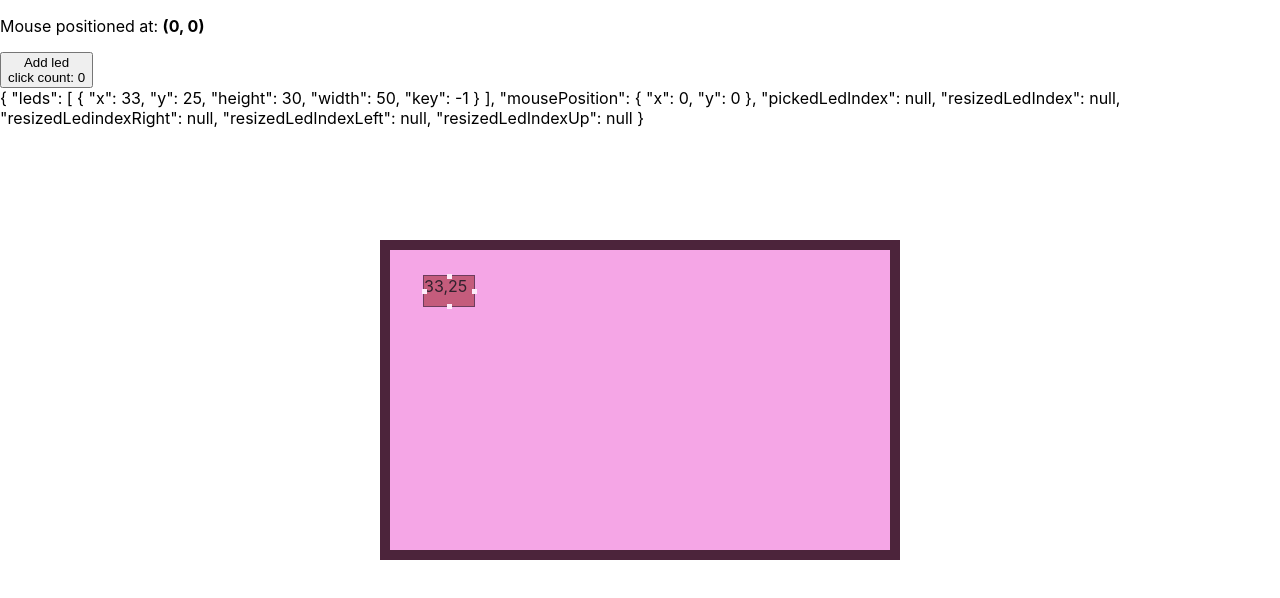
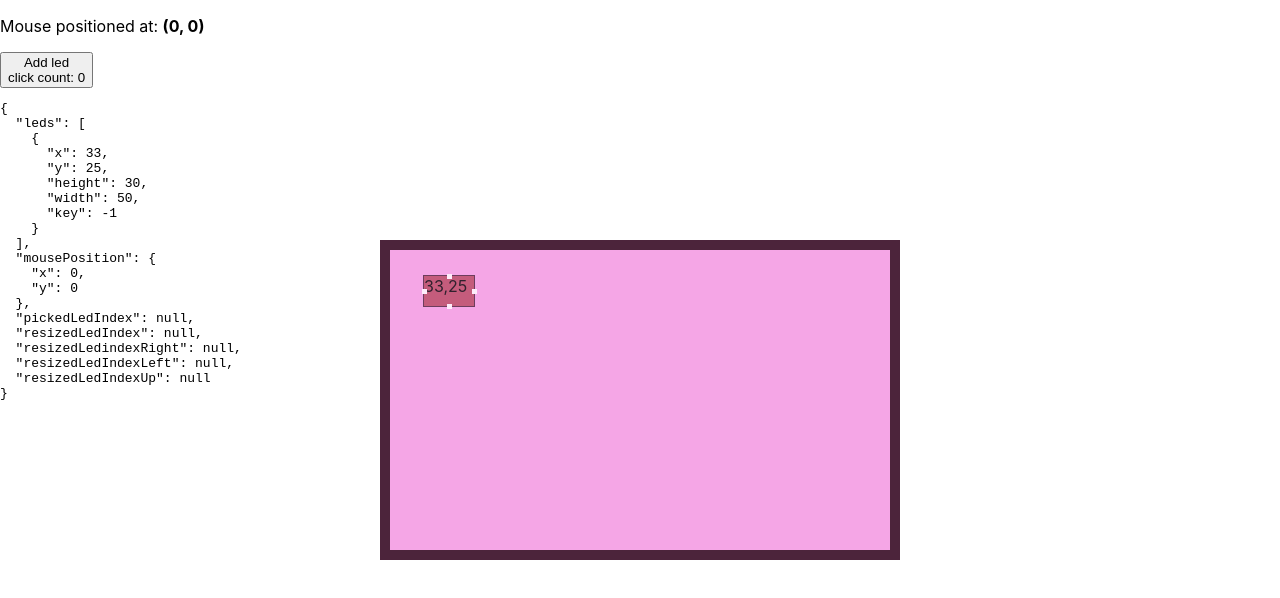
Before and after one commit to patrycjafilipowicz/ambidragled, a React (Create React App) app: page / in a window 1280 px wide. Shown: the top 598 px of the page. Built offline with nearby package versions, Linux system fonts and the light colour scheme.

Commit message:
Added formated JSON.

```diff
--- a/src/App.js
+++ b/src/App.js
@@ -240,6 +240,7 @@ function App() {
 				Add led {<br></br>} click count: {count}
 			</button>
 			<div>
+				<pre>
 					{JSON.stringify(
 						{
 							leds,
@@ -251,8 +252,9 @@ function App() {
 							resizedLedIndexUp: resizedUpLedIndex,
 						},
 						undefined,
-					"\n"
+						2
 					)}
+				</pre>
 			</div>
 		</div>
 	);
```
Also changed, not shown: src/sample.json (added, +9 -0 lines). Lines whose indentation alone changed are shown as unchanged.
